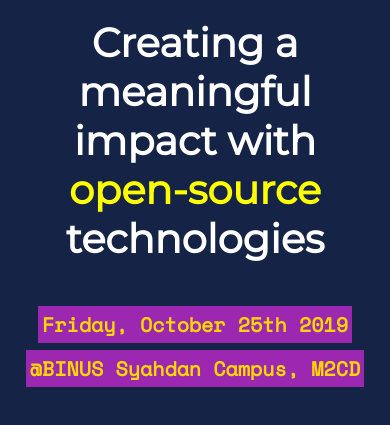
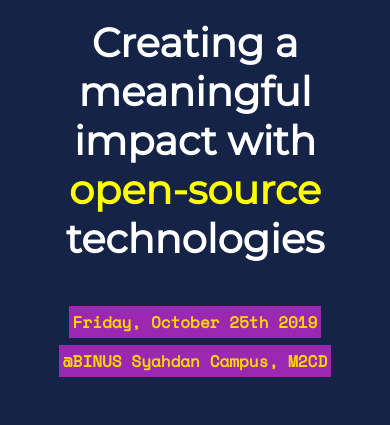
Before and after one commit to bearcatsdev/hacktoberfest19, a website: page hacktoberfest19-app/public/index.html in a window 390 px wide. Shown: the part 335-760 px from the top of the page. Drawn offline with nearby package versions, Linux system fonts and the light colour scheme.

Commit message:
edit font-size

```diff
--- a/hacktoberfest19-app/public/assets/css/index.css
+++ b/hacktoberfest19-app/public/assets/css/index.css
@@ -93,7 +93,7 @@ main > article {
     }
 
     h2 {
-        font-size: 1.25rem;
+        font-size: 1rem;
     }
 
     .content {
```
